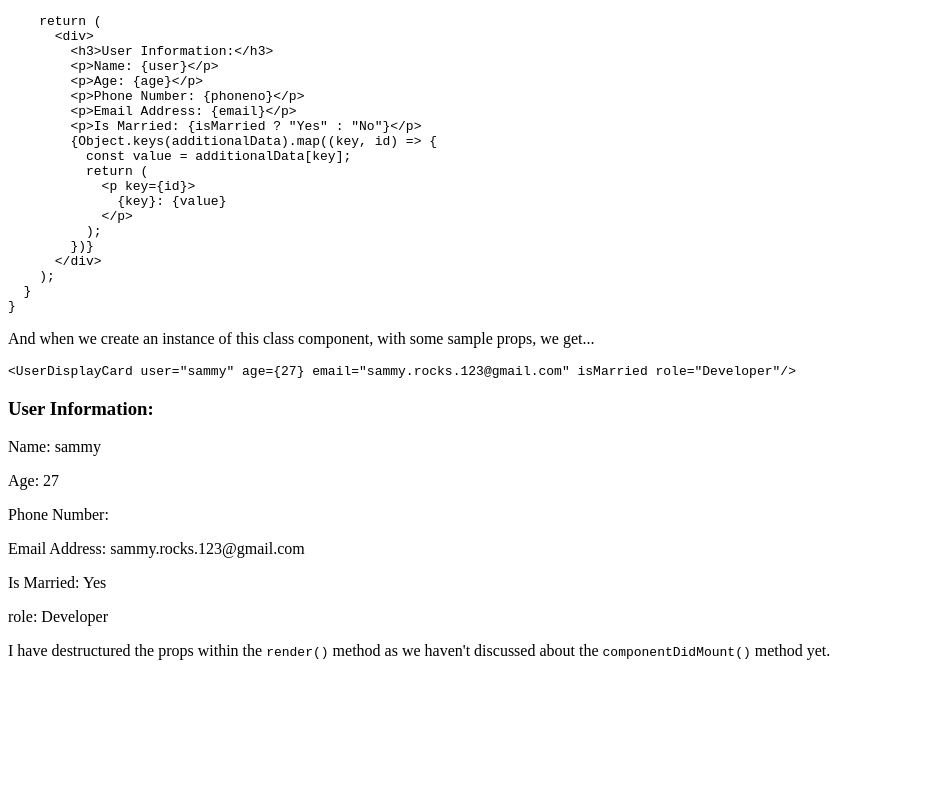
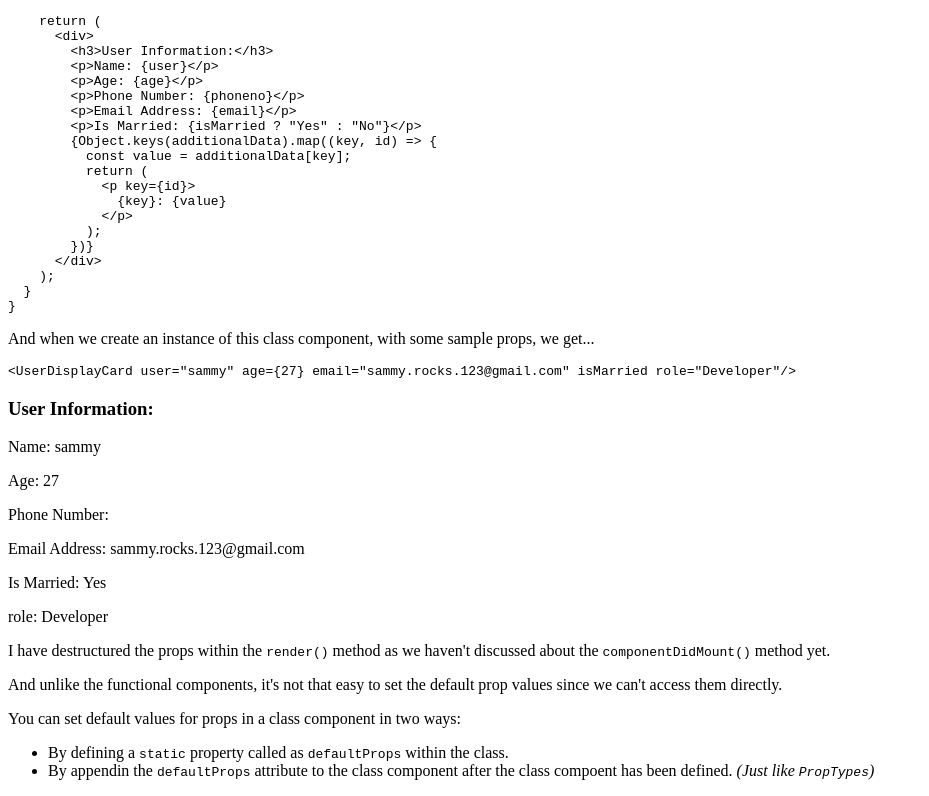
Before and after one commit to iamwatchdogs/Learning-React, a React (Vite) app: page / in a window 1280 px wide. Shown: the part 262-1058 px from the top of the page, without its empty margins (0-929 px from the left). Before the commit the page ends 938 px from the top, so only its background shows below. Built offline with nearby package versions, Linux system fonts and the light colour scheme.

Commit message:
Finished Description in DefaultValues

```diff
--- a/src/DefaultValue.jsx
+++ b/src/DefaultValue.jsx
@@ -2,6 +2,35 @@ import React from "react";
 
 export default class DefaultValue extends React.Component {
   render() {
-    return <></>;
+    const Descripition = () => (
+      <>
+        <p>
+          And unlike the functional components, it{"'"}s not that easy to set
+          the default prop values since we can{"'"}t access them directly.
+        </p>
+        <p>
+          You can set default values for props in a class component in two ways:
+        </p>
+        <ul>
+          <li>
+            By defining a <code>static</code> property called as{" "}
+            <code>defaultProps</code> within the class.
+          </li>
+          <li>
+            By appendin the <code>defaultProps</code> attribute to the class
+            component after the class compoent has been defined.{" "}
+            <i>
+              (Just like <code>PropTypes</code>)
+            </i>
+          </li>
+        </ul>
+      </>
+    );
+
+    return (
+      <>
+        <Descripition />
+      </>
+    );
   }
 }
```
